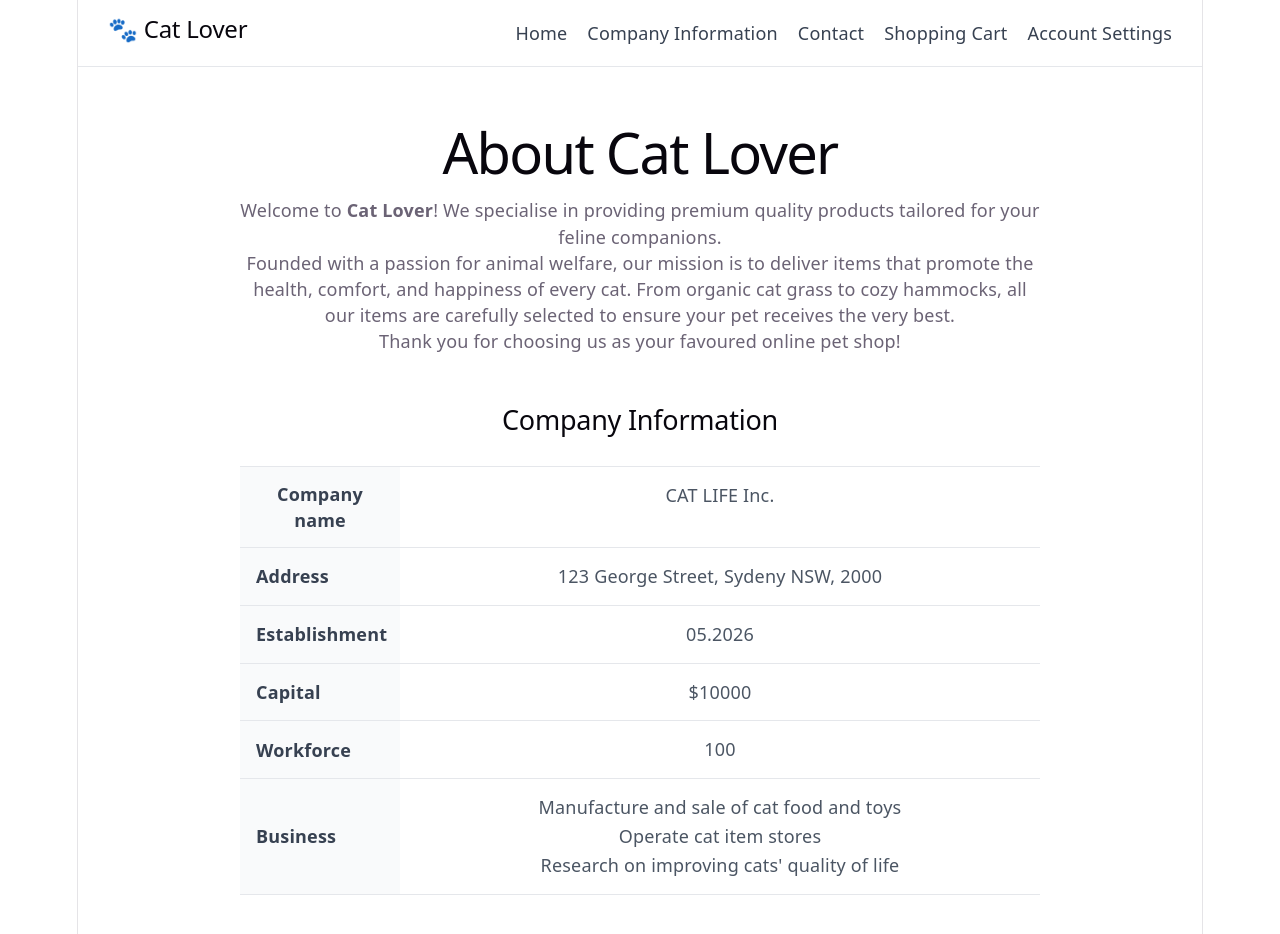
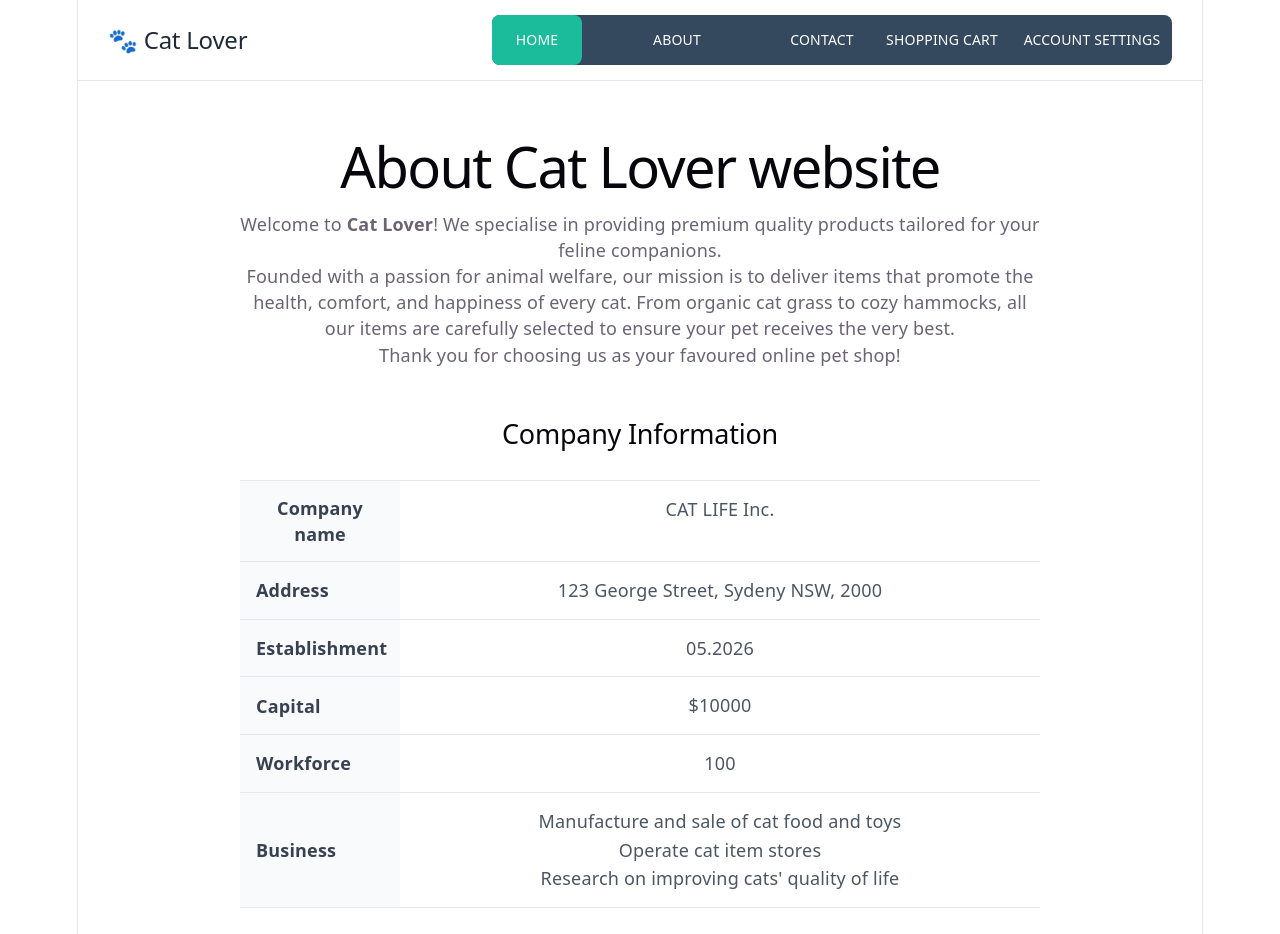
Before and after one commit to ShoheiK12/Cat_Lover, a React (Vite) app: page /about in a window 1280 px wide. Shown: the top 934 px of the page. Built offline with nearby package versions, Linux system fonts and the light colour scheme; grey boxes are pictures that could not be loaded.

Commit message:
Improve nav-bar styling

```diff
--- a/src/App.css
+++ b/src/App.css
@@ -13,21 +13,81 @@ main {
   border-bottom: 1px solid #e5e7eb;
 }
 
+.header h2 {
+  margin: 0;
+  color: #1f2937;
+}
+
+/* Animated Nav Bar */
 .header-nav {
-  display: flex;
-  gap: 20px;
-  align-items: center;
+  position: relative;
+  width: 680px;
+  height: 50px;
+  background-color: #34495e;
+  border-radius: 8px;
+  font-size: 0;
 }
 
 .header-nav a {
+  line-height: 50px;
+  height: 100%;
+  font-size: 14px;
+  font-weight: 500;
+  display: inline-block;
+  position: relative;
+  z-index: 1;
   text-decoration: none;
-  color: #374151;
-  font-weight: 500;
-  transition: color 0.2s ease;
+  text-transform: uppercase;
+  text-align: center;
+  color: #ffffff;
+  cursor: pointer;
+  box-sizing: border-box;
 }
 
-.header-nav a:hover {
-  color: #2563eb;
+.header-nav .animation {
+  position: absolute;
+  height: 100%;
+  top: 0;
+  z-index: 0;
+  transition: all 0.5s ease 0s;
+  border-radius: 8px;
+}
+
+.header-nav a:nth-child(1) { width: 90px; }
+.header-nav a:nth-child(2) { width: 190px; }
+.header-nav a:nth-child(3) { width: 100px; }
+.header-nav a:nth-child(4) { width: 140px; }
+.header-nav a:nth-child(5) { width: 160px; }
+
+.header-nav .start-home,
+.header-nav a:nth-child(1):hover ~ .animation {
+  width: 90px;
+  left: 0;
+  background-color: #1abc9c;
+}
+
+.header-nav a:nth-child(2):hover ~ .animation {
+  width: 190px;
+  left: 90px;
+  background-color: #e74c3c;
+}
+
+.header-nav a:nth-child(3):hover ~ .animation {
+  width: 100px;
+  left: 280px;
+  background-color: #3498db;
+}
+
+.header-nav a:nth-child(4):hover ~ .animation {
+  width: 140px;
+  left: 380px;
+  background-color: #9b59b6;
+}
+
+.header-nav a:nth-child(5):hover ~ .animation {
+  width: 160px;
+  left: 520px;
+  background-color: #e67e22;
 }
 
 /* Home */
--- a/src/components/Header.jsx
+++ b/src/components/Header.jsx
@@ -6,10 +6,11 @@ export default function Header() {
       <h2>🐾 Cat Lover</h2>
       <nav className="header-nav">
         <Link to="/">Home</Link>
-        <Link to="/about">Company Information</Link>
+        <Link to="/about">About</Link>
         <Link to="/contact">Contact</Link>
         <Link to="/cart">Shopping Cart</Link>
         <Link to="/account">Account Settings</Link>
+        <div className="animation start-home"></div>
       </nav>
     </header>
   );
--- a/src/pages/About.jsx
+++ b/src/pages/About.jsx
@@ -1,7 +1,7 @@
 function About() {
   return (
     <div className="about-container">
-      <h1>About Cat Lover</h1>
+      <h1>About Cat Lover website</h1>
       <p>
         Welcome to <strong>Cat Lover</strong>! We specialise in providing premium quality products tailored for your feline companions.
       </p>
```
